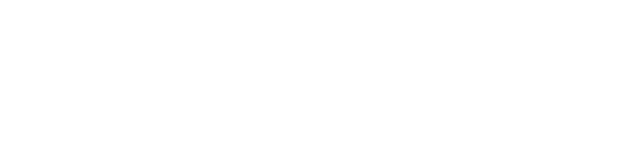
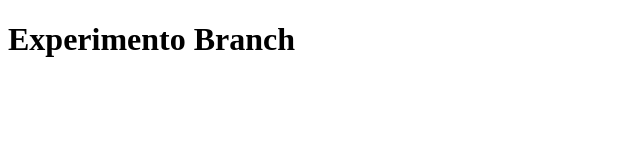
Before and after one commit to Victorp503/curso, a plain HTML site: page index.html in a window 1280 px wide. Shown: the whole page, without its empty margins (0-640 px from the left). Drawn offline with Linux system fonts and the light colour scheme.

Commit message:
Se agrego titulo

```diff
--- a/index.html
+++ b/index.html
@@ -3,9 +3,10 @@
   <head>
     <meta charset="UTF-8" />
     <meta name="viewport" content="width=device-width, initial-scale=1.0" />
-    <title>Document</title>
+    <title>Experimento</title>
   </head>
   <body>
+    <h1>Experimento Branch</h1>
     <table>
       <thead>
         <tr>
```
